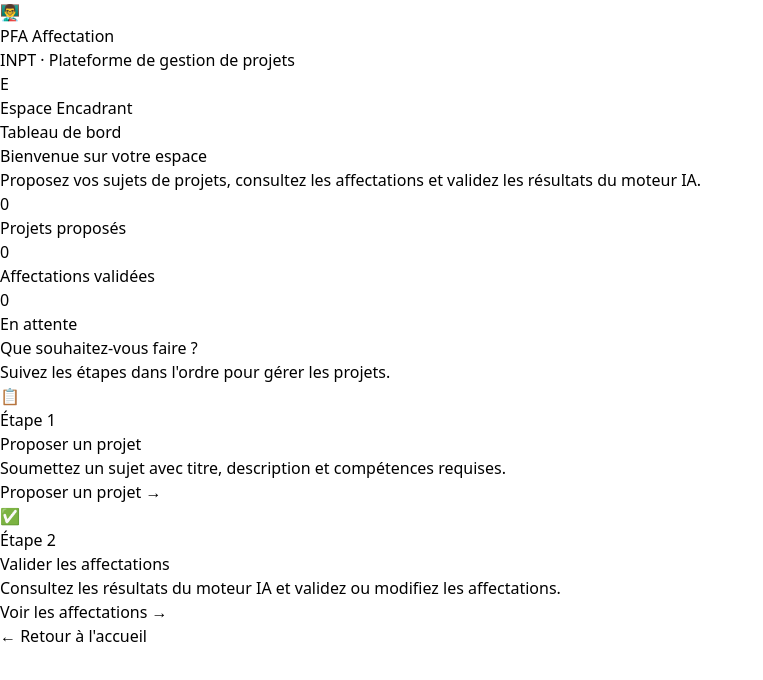
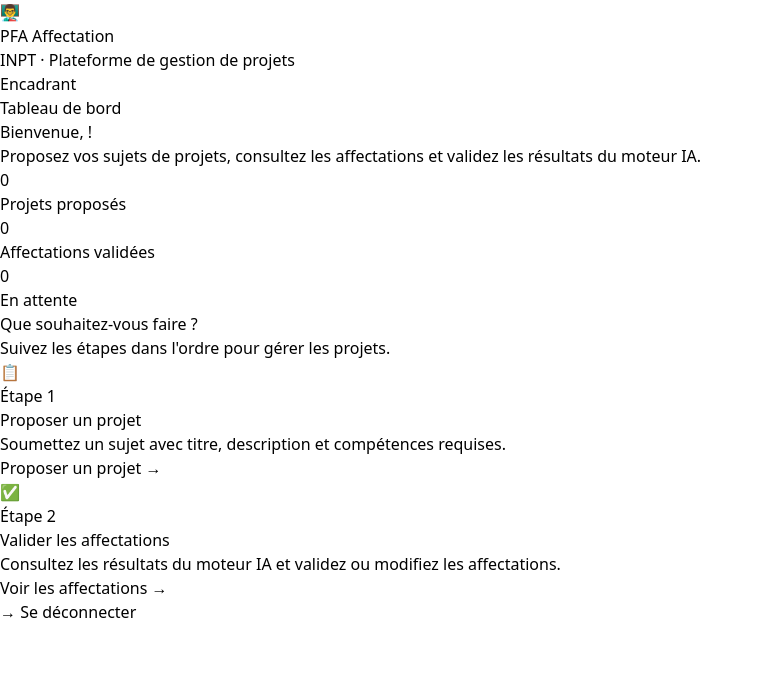
Before and after one commit to chaimaeyakouti-cyber/PFA_Affectation_projets_AI, a React (Vite) app in the folder frontend/: page /encadrant in a window 1280 px wide. Shown: the top 680 px of the page, without its empty margins (0-763 px from the left). Built offline with nearby package versions, Linux system fonts and the light colour scheme; no server answers.

Commit message:
mise a jour du DashboardEncadrant
resolution du probleme des stat qui sont hardcodées

```diff
--- a/frontend/src/pages/encadrant/EncadrantDashboard.tsx
+++ b/frontend/src/pages/encadrant/EncadrantDashboard.tsx
@@ -1,7 +1,32 @@
+import { useState, useEffect } from 'react'
 import { useNavigate } from 'react-router-dom'
+import { getProjets, getAffectations } from '../../services/api'
 
 function EncadrantDashboard() {
   const navigate = useNavigate()
+  const [nbProjets, setNbProjets] = useState(0)
+  const [nbValides, setNbValides] = useState(0)
+  const [nbAttente, setNbAttente] = useState(0)
+  const [nomEncadrant, setNomEncadrant] = useState('')
+
+  useEffect(() => {
+    const user = JSON.parse(localStorage.getItem('user') || '{}')
+    if (user?.nom) setNomEncadrant(user.nom)
+
+    // Récupérer les projets de cet encadrant
+    getProjets().then(res => {
+      const mesProjets = res.data.filter((p: any) => p.encadrant_id === user.encadrant_id)
+      setNbProjets(mesProjets.length)
+    })
+
+    // Récupérer les affectations
+    getAffectations().then(res => {
+      const valides = res.data.filter((a: any) => a.valide === 'validé').length
+      const attente = res.data.filter((a: any) => a.valide === 'en_attente').length
+      setNbValides(valides)
+      setNbAttente(attente)
+    })
+  }, [])
 
   return (
     <div className="min-h-screen bg-gray-50">
@@ -16,8 +41,10 @@
           </div>
         </div>
         <div className="flex items-center gap-2 bg-purple-700 px-4 py-2 rounded-full">
-          <div className="bg-purple-500 rounded-full w-8 h-8 flex items-center justify-center font-bold">E</div>
-          <span className="text-sm">Espace Encadrant</span>
+          <div className="bg-purple-500 rounded-full w-8 h-8 flex items-center justify-center font-bold">
+            {nomEncadrant.charAt(0).toUpperCase()}
+          </div>
+          <span className="text-sm">{nomEncadrant || 'Encadrant'}</span>
         </div>
       </nav>
 
@@ -26,7 +53,7 @@
         <span className="bg-white/20 text-white text-xs px-3 py-1 rounded-full uppercase tracking-widest">
           Tableau de bord
         </span>
-        <h1 className="text-3xl font-bold mt-4 mb-2">Bienvenue sur votre espace</h1>
+        <h1 className="text-3xl font-bold mt-4 mb-2">Bienvenue, {nomEncadrant} !</h1>
         <p className="text-purple-200 max-w-lg">
           Proposez vos sujets de projets, consultez les affectations et validez les résultats du moteur IA.
         </p>
@@ -34,15 +61,15 @@
         {/* Stats */}
         <div className="flex gap-10 mt-8">
           <div>
-            <p className="text-2xl font-bold">0</p>
+            <p className="text-2xl font-bold">{nbProjets}</p>
             <p className="text-purple-300 text-sm">Projets proposés</p>
           </div>
           <div>
-            <p className="text-2xl font-bold">0</p>
+            <p className="text-2xl font-bold">{nbValides}</p>
             <p className="text-purple-300 text-sm">Affectations validées</p>
           </div>
           <div>
-            <p className="text-2xl font-bold">0</p>
+            <p className="text-2xl font-bold">{nbAttente}</p>
             <p className="text-purple-300 text-sm">En attente</p>
           </div>
         </div>
@@ -55,7 +82,6 @@
 
         <div className="grid grid-cols-1 md:grid-cols-2 gap-6">
 
-          {/* Carte 1 */}
           <div className="bg-white rounded-2xl shadow p-6 border border-gray-100">
             <div className="flex justify-between items-start mb-4">
               <div className="bg-purple-100 p-3 rounded-xl text-2xl">📋</div>
@@ -73,7 +99,6 @@
             </button>
           </div>
 
-          {/* Carte 2 */}
           <div className="bg-white rounded-2xl shadow p-6 border border-gray-100">
             <div className="flex justify-between items-start mb-4">
               <div className="bg-purple-100 p-3 rounded-xl text-2xl">✅</div>
@@ -93,15 +118,16 @@
 
         </div>
 
-        {/* Retour */}
         <button
-          onClick={() => navigate('/')}
-          className="mt-8 text-gray-400 hover:text-gray-600 text-sm"
+          onClick={() => {
+            localStorage.removeItem('user')
+            navigate('/')
+          }}
+          className="mt-8 text-gray-400 hover:text-red-500 text-sm"
         >
-          ← Retour à l'accueil
+          → Se déconnecter
         </button>
       </div>
-
     </div>
   )
 }
```
Also changed, not shown: 1 other file (tests, documents, lock files or other folders).
